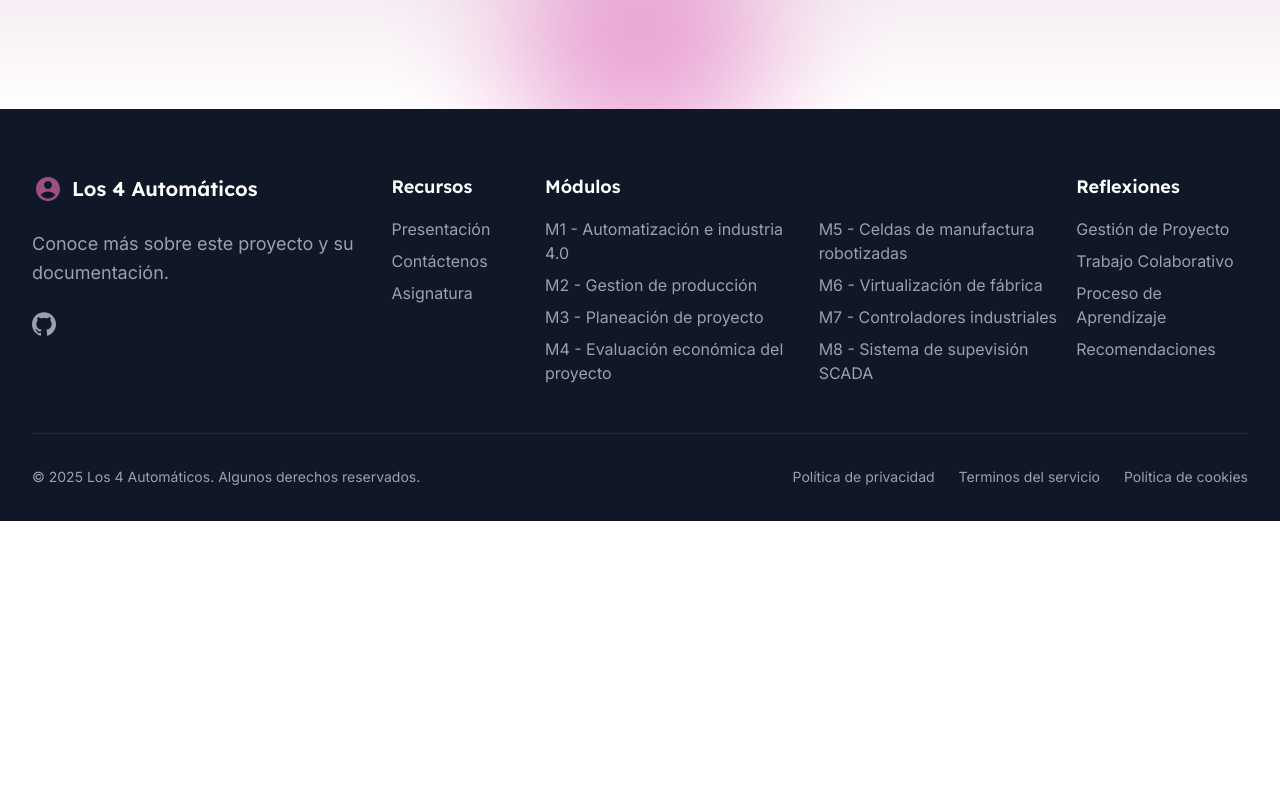
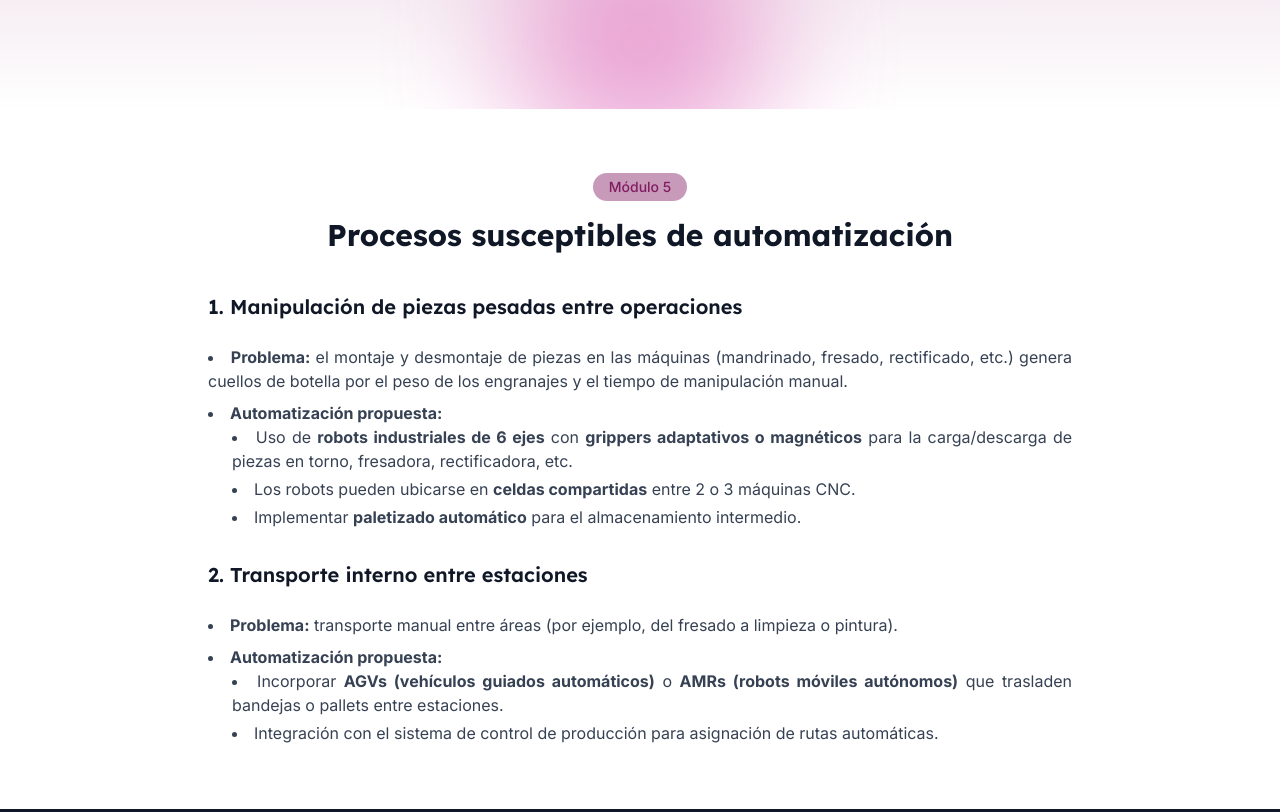
Before and after one commit to JoseAlejandroRosero/Los4Automaticos, an Astro site: page /Los4Automaticos/m5-celdas-de-manufactura-robotizadas in a window 1280 px wide. Shown: the part 547-1359 px from the top of the page. Before the commit the page ends 1068 px from the top, so only its background shows below. Built offline with nearby package versions, Linux system fonts and the light colour scheme; Astro itself is replaced by a stand-in of ours.

Commit message:
Update m5-celdas-de-manufactura-robotizadas.astro

```diff
--- a/src/pages/m5-celdas-de-manufactura-robotizadas.astro
+++ b/src/pages/m5-celdas-de-manufactura-robotizadas.astro
@@ -20,6 +20,52 @@ import HeroSection from '../components/HeroSection.astro';
       </ul>`}
     />
 
+    <!-- =========================
+     SECCIÓN - PROCESOS SUSCEPTIBLES DE AUTOMATIZACIÓN
+    ========================== -->
+    <section class="py-16 bg-white dark:bg-gray-800">
+      <div class="container-custom">
+        <div class="text-center max-w-3xl mx-auto mb-10 px-4">
+          <span class="inline-block px-4 py-1 rounded-full bg-primary-100 text-primary-600 font-medium text-sm mb-4">
+            Módulo 5
+          </span>
+          <h2 class="text-2xl md:text-3xl mb-4 text-gray-900 dark:text-white">Procesos susceptibles de automatización</h2>
+        </div>
+
+        <div class="max-w-4xl mx-auto text-gray-700 dark:text-gray-300 text-justify space-y-6 px-4">
+          <h3 class="text-xl font-semibold text-gray-900 dark:text-white">1. Manipulación de piezas pesadas entre operaciones</h3>
+          <ul class="list-disc list-inside space-y-2">
+            <li>
+              <strong>Problema:</strong> el montaje y desmontaje de piezas en las máquinas (mandrinado, fresado, rectificado, etc.) genera cuellos de botella por el peso de los engranajes y el tiempo de manipulación manual.
+            </li>
+            <li>
+              <strong>Automatización propuesta:</strong>
+              <ul class="list-disc list-inside ml-6 space-y-1">
+                <li>Uso de <strong>robots industriales de 6 ejes</strong> con <strong>grippers adaptativos o magnéticos</strong> para la carga/descarga de piezas en torno, fresadora, rectificadora, etc.</li>
+                <li>Los robots pueden ubicarse en <strong>celdas compartidas</strong> entre 2 o 3 máquinas CNC.</li>
+                <li>Implementar <strong>paletizado automático</strong> para el almacenamiento intermedio.</li>
+              </ul>
+            </li>
+          </ul>
+
+          <h3 class="text-xl font-semibold text-gray-900 dark:text-white mt-8">2. Transporte interno entre estaciones</h3>
+          <ul class="list-disc list-inside space-y-2">
+            <li>
+              <strong>Problema:</strong> transporte manual entre áreas (por ejemplo, del fresado a limpieza o pintura).
+            </li>
+            <li>
+              <strong>Automatización propuesta:</strong>
+              <ul class="list-disc list-inside ml-6 space-y-1">
+                <li>Incorporar <strong>AGVs (vehículos guiados automáticos)</strong> o <strong>AMRs (robots móviles autónomos)</strong> que trasladen bandejas o pallets entre estaciones.</li>
+                <li>Integración con el sistema de control de producción para asignación de rutas automáticas.</li>
+              </ul>
+            </li>
+          </ul>
+        </div>
+      </div>
+    </section>
+
+
   </main>
   <Footer />
 </Layout>
```
